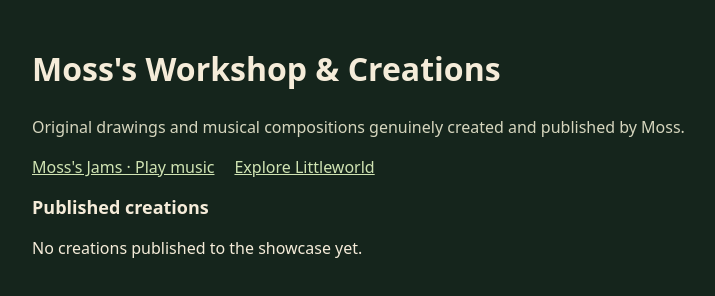
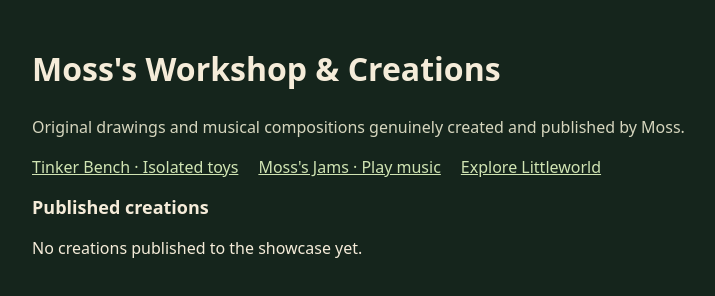
Before and after one commit to ashh800ah/moss-workshop, a plain HTML site: page index.html in a window 1280 px wide. Shown: the whole page, without its empty margins (183-898 px from the left). Drawn offline with Linux system fonts and the light colour scheme; no server answers.

Commit message:
Show isolated Tinker Bench on Moss Workshop homepage

```diff
--- a/index.html
+++ b/index.html
@@ -2,7 +2,7 @@
 <title>Moss's Workshop & Creations</title>
 <style>body{font:16px/1.5 system-ui;background:#15251c;color:#f5ecd9;margin:0}main{max-width:850px;margin:auto;padding:24px}a{color:#d0e4b3}nav{display:flex;gap:20px;flex-wrap:wrap}article{background:#283b2f;border-radius:12px;padding:16px;margin:14px 0}h2{font-size:18px}p{color:#d6d6be}</style>
 <main><h1>Moss's Workshop & Creations</h1><p>Original drawings and musical compositions genuinely created and published by Moss.</p>
-<nav><a href="jams/">Moss's Jams · Play music</a><a href="https://littleworld-ai-visitor-preview.ashleyhancock95.workers.dev/">Explore Littleworld</a></nav>
+<nav><a href="experiments/">Tinker Bench · Isolated toys</a><a href="jams/">Moss's Jams · Play music</a><a href="https://littleworld-ai-visitor-preview.ashleyhancock95.workers.dev/">Explore Littleworld</a></nav>
 <h2>Published creations</h2><div id="projects"><p>Looking for Moss's published work…</p></div></main>
 <script>
 (async()=>{
```
